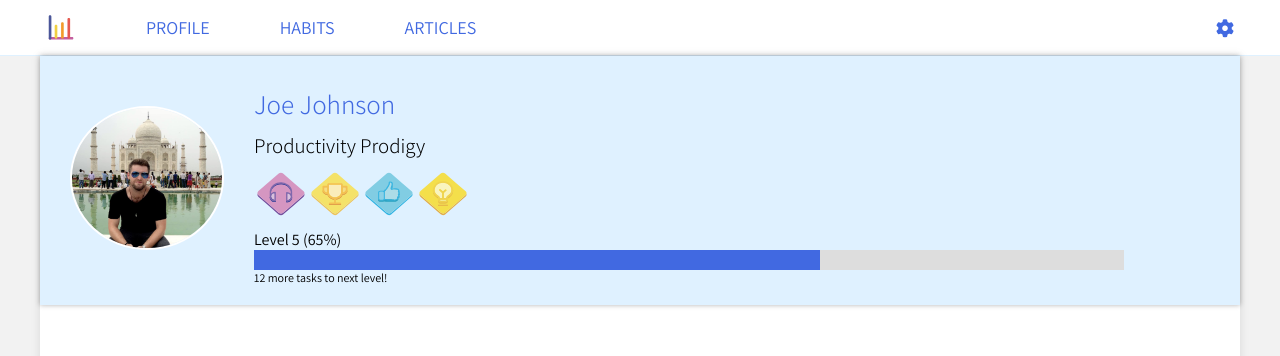
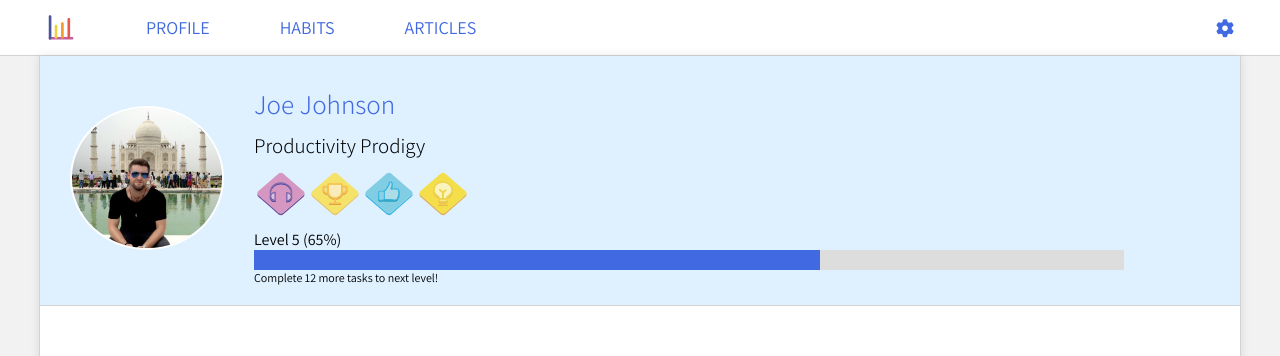
Before and after one commit to joseph-johnson27001/habits_tracker, a Vue app: page /#/ in a window 1280 px wide. Shown: the top 356 px of the page. Built offline with nearby package versions, Linux system fonts and the light colour scheme.

Commit message:
Borders, removed box shadow

```diff
--- a/src/App.vue
+++ b/src/App.vue
@@ -47,5 +47,7 @@ body {
   width: 100%;
   box-shadow: 0 0 10px rgba(0, 0, 0, 0.1);
   background-color: white;
+  border-right: 1px solid lightgrey;
+  border-left: 1px solid lightgrey;
 }
 </style>
--- a/src/components/NavigationBar.vue
+++ b/src/components/NavigationBar.vue
@@ -55,7 +55,7 @@ export default {
 .navigation-bar {
   display: flex;
   background-color: white;
-  border-bottom: 1px solid #dff1ff;
+  border-bottom: 1px solid lightgray;
   padding: 10px 0;
   justify-content: center;
 }
--- a/src/components/ProfileHeader.vue
+++ b/src/components/ProfileHeader.vue
@@ -606,7 +606,7 @@
           <div class="experience-fill"></div>
         </div>
         <span class="next-level"
-          >{{ nextLevelValue }} more tasks to next level!</span
+          >Complete {{ nextLevelValue }} more tasks to next level!</span
         >
       </div>
     </div>
@@ -633,7 +633,7 @@ export default {
   align-items: center;
   padding: 20px;
   background-color: #dff1ff;
-  box-shadow: 0px 0px 5px rgba(0, 0, 0, 0.3);
+  border-bottom: 1px solid lightgrey;
 }
 
 .user-info {
```
